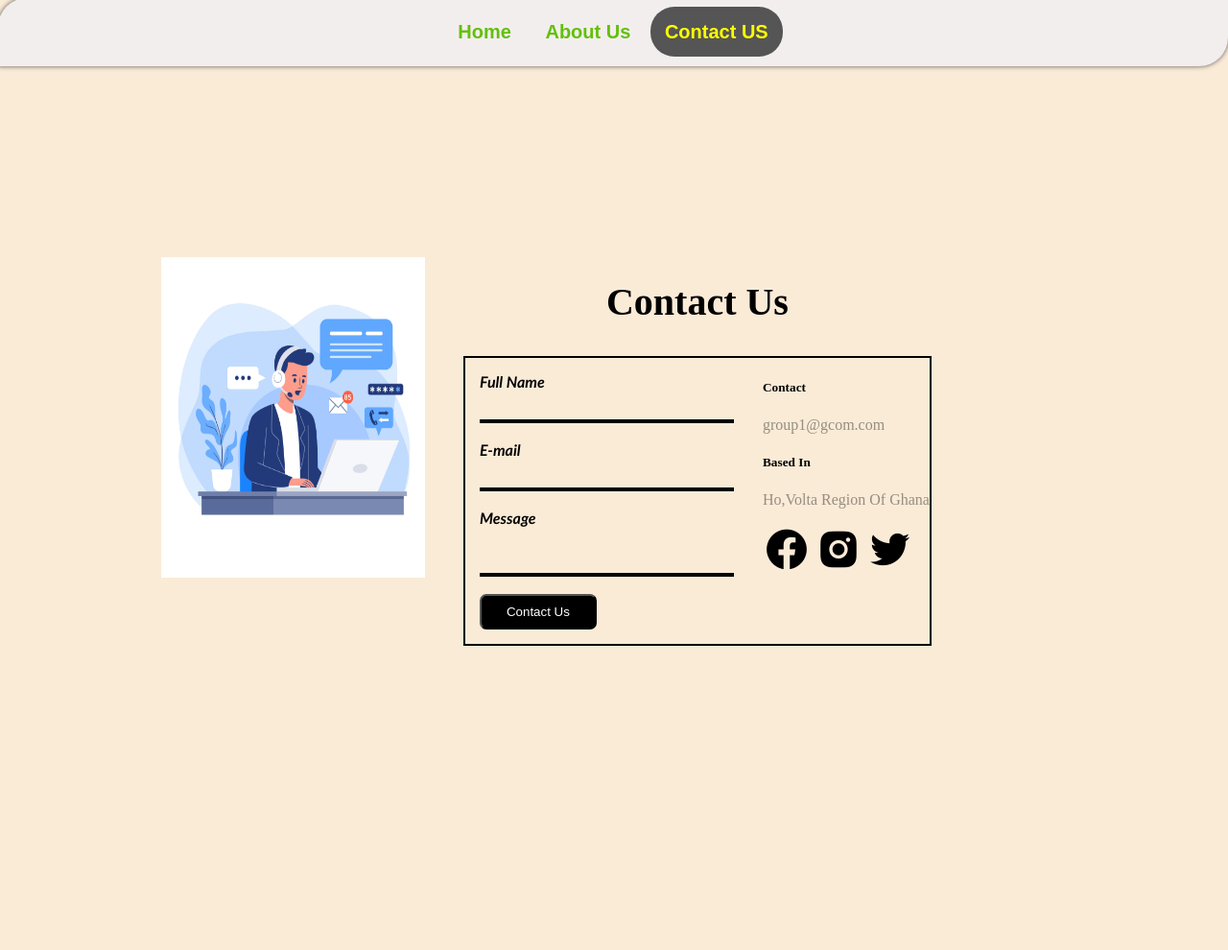
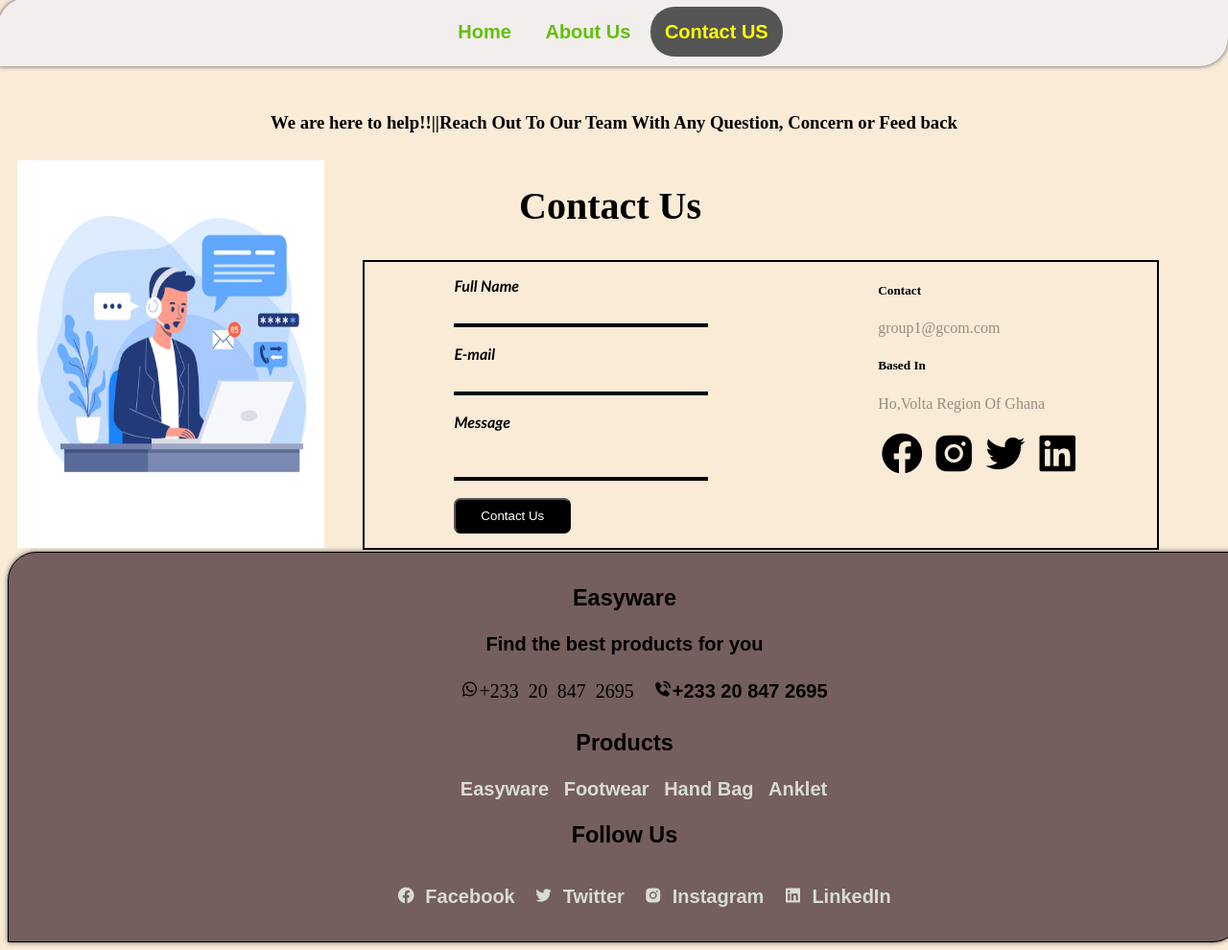
Before and after one commit to thomas1-dev/Project-work, a plain HTML site: page contact.html in a window 1280 px wide. Shown: the whole page at 96% size. Before the commit the page ends 800 px from the top, so only its background shows below. Drawn offline with Linux system fonts and the light colour scheme.

Commit message:
I added a few things

```diff
--- a/Css/contact.css
+++ b/Css/contact.css
@@ -66,17 +66,25 @@ a.active:hover{
     border: none;
 }
 
+@media (max-width: 127px), (min-width: 400px) {#contacth3{
+text-align: center;
+
+}
+}
+@media (max-width: 127px), (min-width: 400px){
+
 .contactUs_section{
     display: flex;
-    margin-top: 160px;
-    margin-left: 160px;
+    margin-top: 10px;
+    margin-left: 10px;
     margin-right: 60px;
     margin-bottom: 0px;
 
 }
+
 #contactUs_img{
-    width:275px ;
-    height: 334px;
+    width:320px ;
+    height: 404px;
     margin-top: 10px;
 }
 .contactUs_h1{
@@ -92,7 +100,8 @@ a.active:hover{
     border: 2px solid;
     display: flex;
     justify-content: space-around;
-    gap: 30px;
+    gap: 20px;
+    width: 160%;
 
 }
 
@@ -143,3 +152,34 @@ a:hover{
     text-decoration: underline;
     transition: all 1.40s ease;
 }
+}
+footer{
+    background-color: rgb(117, 94, 94);
+    text-align: center;
+    padding: 10px;
+    bottom: 0;
+    width: 100%;
+    font-size: 20px;
+    font-family: 'Arial';
+    font-weight: bold;
+    border: 1px solid black;
+    border-radius: 30px 0px 30px 0px;
+    box-shadow: 0px 0px 5px 0px var(--bg-color);
+}
+a{
+    color: rgb(215, 221, 209);
+    text-decoration: none;
+}
+
+.socials {
+    display: flex;
+    justify-content: center;
+    gap: 10px;
+    margin-top: 10px;
+}
+
+.socials a:hover {
+    color: #00ffff;
+    transform: scale(1.1);
+    transition: transform 0.3s ease;
+}
--- a/contact.html
+++ b/contact.html
@@ -15,6 +15,7 @@
           <a href="contact.html" title="Back to Contact" class="active">Contact US</a>
         </nav>
     </header>
+    <div class="contactUs_h3"><h3 id="contacth3">We are here to help!!||Reach Out To  Our Team With Any Question, Concern or Feed back</h3></div>
     <section class="contactUs_section">
         <div> <img src="image/5124556.jpg" alt="food" srcset="" id="contactUs_img"></div>
         <div class="content_container">
@@ -44,10 +45,41 @@
                  <i <i class='bx bxl-facebook-circle contactUs_bx' ></i>
                  <i class='bx bxl-instagram-alt contactUs_bx' ></i>
                  <i class='bx bxl-twitter contactUs_bx'></i>
+                 <i class='bx bxl-linkedin-square contactUs_bx' ></i>
                 </div>
                 </div>
            </div>
         </div>
      </section>
+     <footer>
+      <!-- Add footer content here -->
+      <div class="footer">
+          <div class="footer-content">
+              <h3>Easyware</h3>
+              <p>Find the best products for you</p>
+              <ul class="socials">
+                  <li><i class='bx bxl-whatsapp' >+233 20 847 2695</i></li>
+                  <li><i class='bx bxs-phone-call' ></i>+233 20 847 2695</li>
+              </ul>
+          </div>
+          <div class="footer-content">
+              <h3>Products</h3>
+              <ul >
+                  <li><a href="#">Easyware</a></li>
+                  <li><a href="#">Footwear</a></li>
+                  <li><a href="#">Hand Bag</a></li>
+                  <li><a href="#">Anklet</a></li>
+              </ul>
+          </div>
+          <div class="footer-content">
+              <h3>Follow Us</h3>
+              <ul class="socials">
+                  <li><a href="#" class="socials"><i class='bx bxl-facebook-circle'></i>Facebook</a></li>
+                  <li><a href="#" class="socials"><i class='bx bxl-twitter' ></i>Twitter</a></li>
+                  <li><a href="#" class="socials"><i class='bx bxl-instagram-alt' ></i>Instagram</a></li>
+                  <li><a href="#" class="socials"><i class='bx bxl-linkedin-square' ></i>LinkedIn</a></li>
+              </ul>
+          </div>
+  </footer>
 </body>
 </html>
```
Also changed, not shown: 1 other file.
